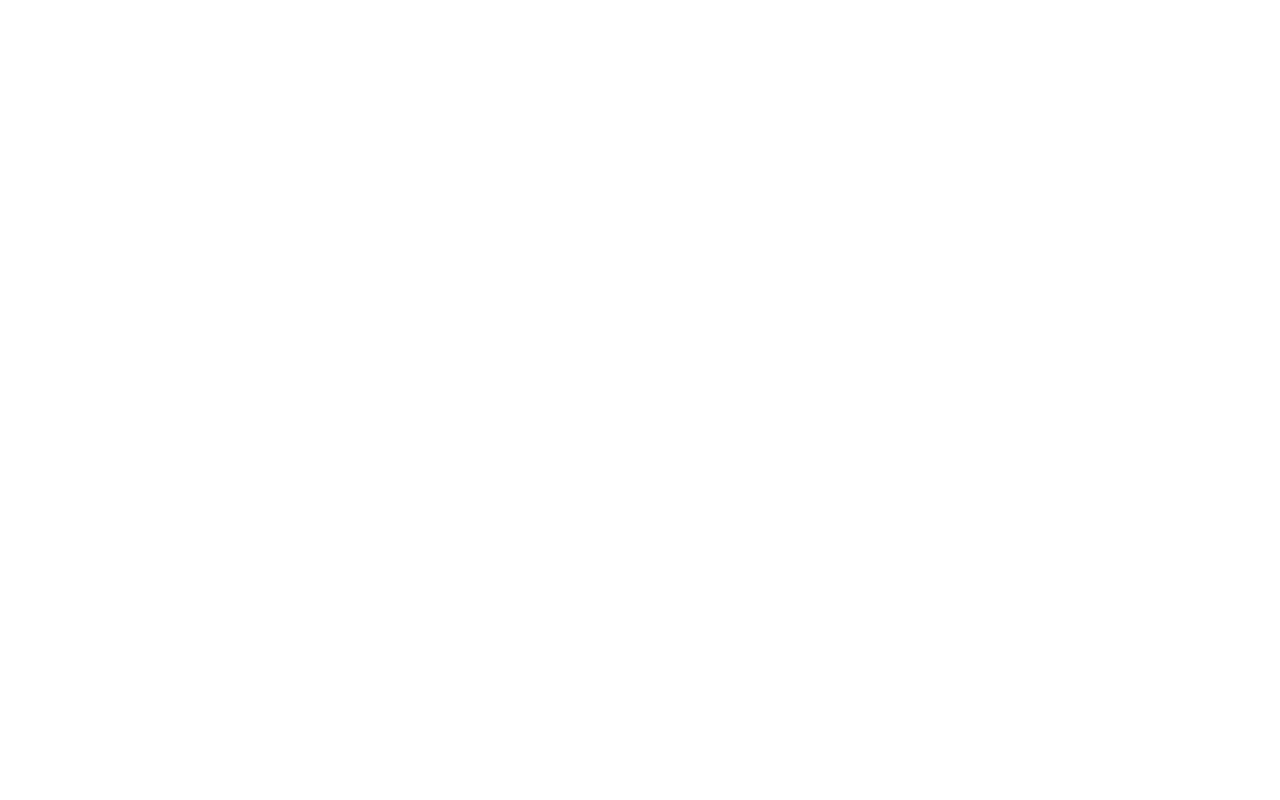
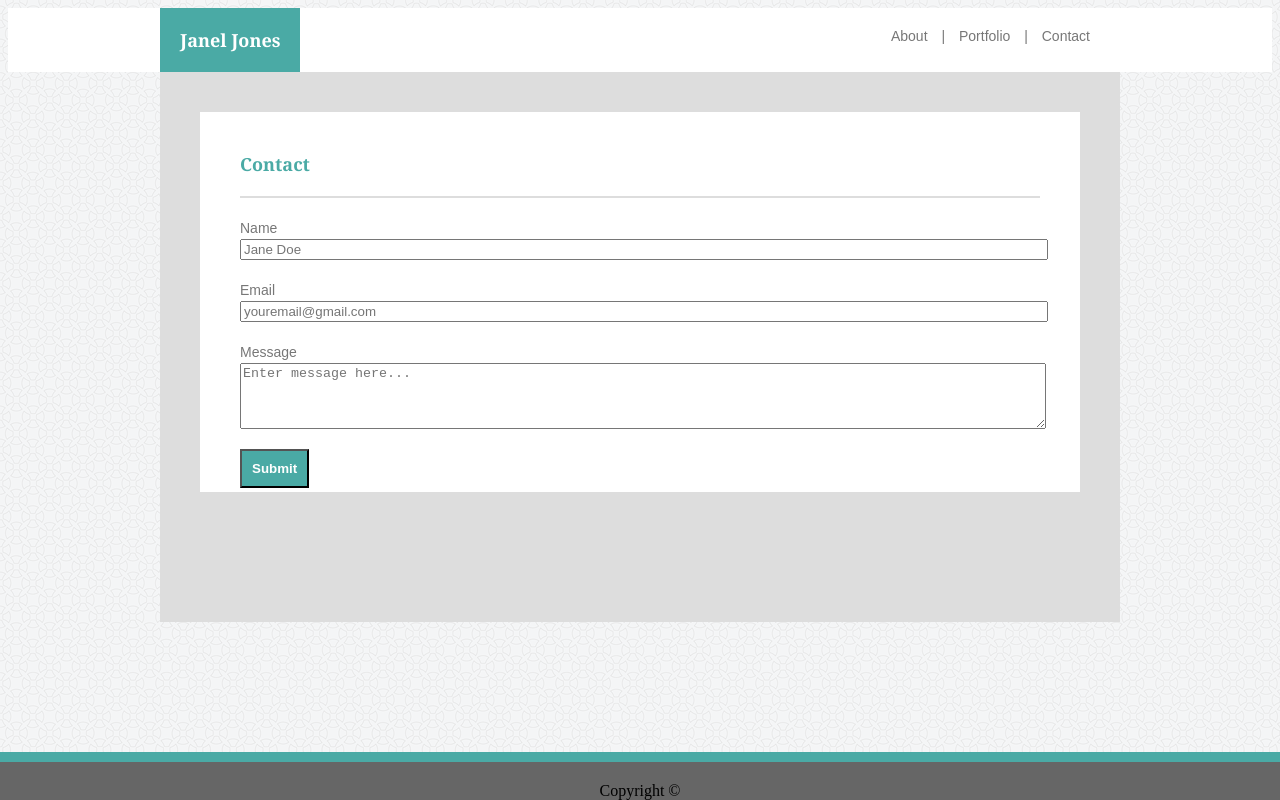
Before and after one commit to jmj928/Basic-Portfolio, a plain HTML site: page contact.html in a window 1280 px wide. Drawn offline with Linux system fonts and the light colour scheme.

Commit message:
adding contact page

```diff
--- a/assets/css/style.css
+++ b/assets/css/style.css
@@ -70,3 +70,14 @@
     font-size: 14px;
     line-height: 1.5em;
 }
+input[type="text"], textarea{
+
+    width: 800px;
+}
+input[type="submit"]{
+
+    padding: 10px;
+    font-weight: bold;
+    color: #ffffff;
+    background-color: #4aaaa5;
+}
--- a/contact.html
+++ b/contact.html
@@ -0,0 +1,59 @@
+<!DOCTYPE html>
+<html lang="en">
+<head>
+    <meta charset="UTF-8">
+    <meta name="viewport" content="width=device-width, initial-scale=1.0">
+    <meta http-equiv="X-UA-Compatible" content="ie=edge">
+    <link rel="stylesheet" type="text/css" href="assets/css/style.css">
+    <title>Contact</title>
+</head>
+<body background="assets/images/circles-light.png">
+    <header>
+        <div class="container">
+            <div class="myName">
+                <div>Janel Jones</div>
+            </div>
+            <div class="links">
+                <a href="index.html" style="text-decoration:none;">About</a> |
+                <a href="portfolio.html" style="text-decoration:none;">Portfolio</a> |
+                <a href="#" style="text-decoration:none;">Contact</a>
+            </div>
+
+        </div>
+
+
+    </header>
+
+    <div class="content">
+
+
+        <div class="mainContent">
+            <div class="about">
+                <header>Contact</header>
+
+            </div>
+            <div class="contactSection">
+                <form action="/action_page.php">
+                   <p> Name <br>
+                       <input type="text" name="Name" placeholder="Jane Doe"></p>
+                   <p> Email <br>
+                    <input type="text" name="Email" placeholder="youremail@gmail.com"></p>
+                   <p> Message  <br>
+                    <textarea placeholder="Enter message here..." rows="4" cols="50" name="comment" form="usrform"></textarea></p>
+
+                    <input type="submit" value="Submit">
+
+                </form>
+            </div>
+
+        </div>
+
+    </div>
+    <footer>
+
+        Copyright &copy;
+    </footer>
+
+
+</body>
+</html>
```
